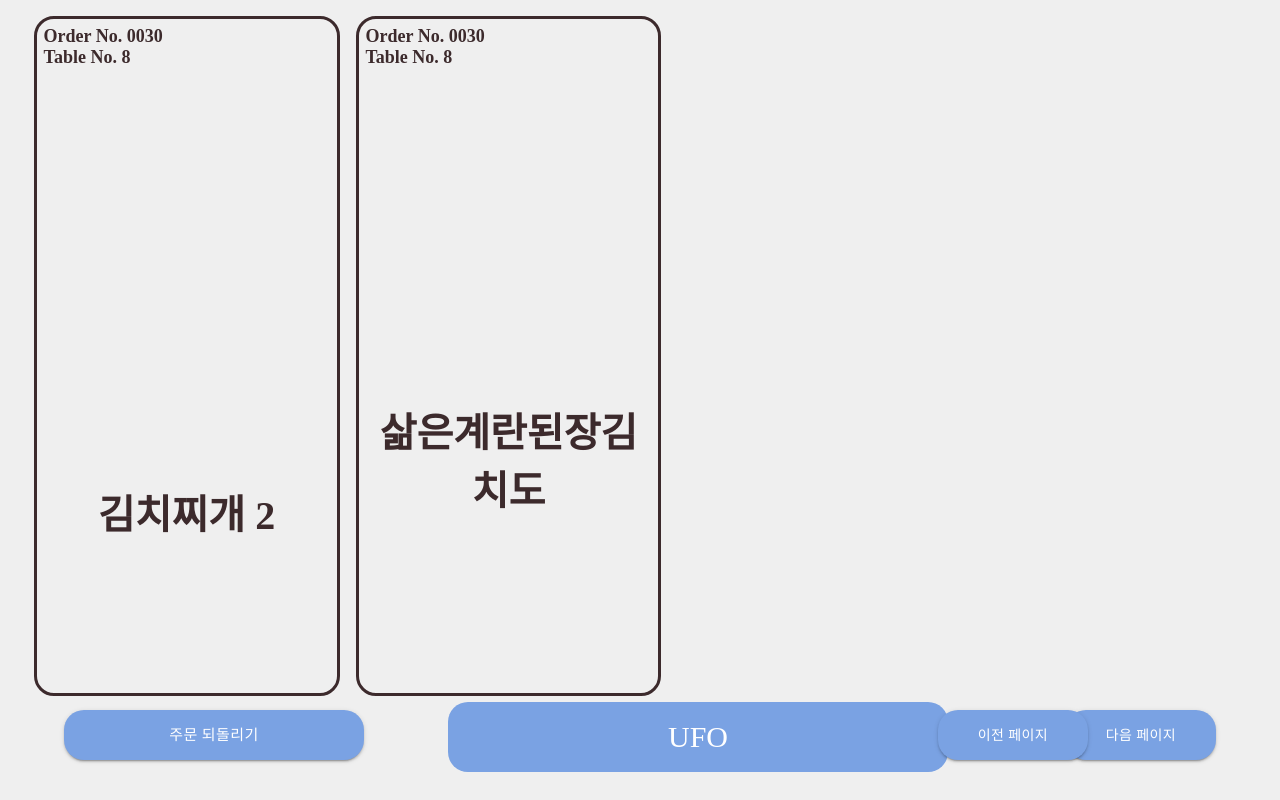
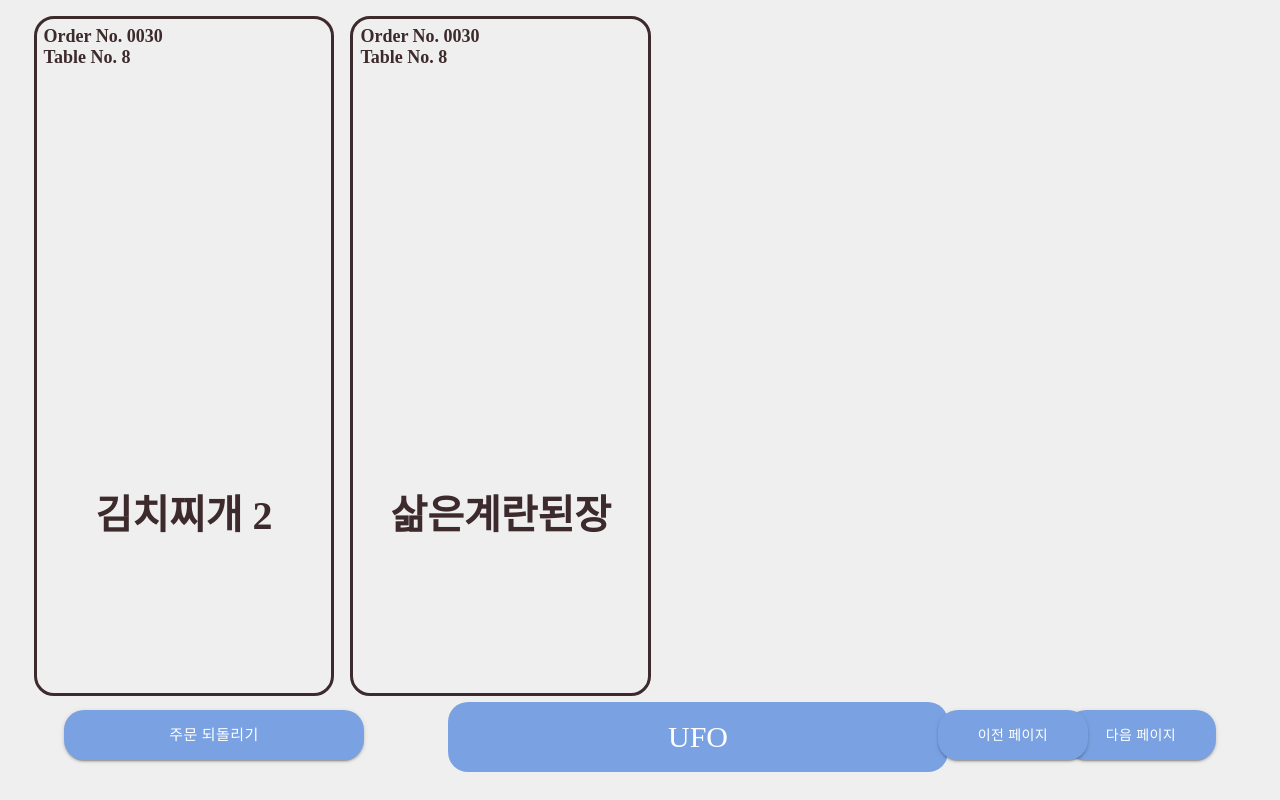
Before and after one commit to UFO-System/ufo-front, a React (Vite) app: page /KitchenPage in a window 1280 px wide. Built offline with nearby package versions, Linux system fonts and the light colour scheme.

Commit message:
메뉴이름 7글자 초과시 생략

```diff
--- a/src/components/Mobile/Kitchen/OrderBoard.jsx
+++ b/src/components/Mobile/Kitchen/OrderBoard.jsx
@@ -3,12 +3,24 @@ import "./css/KitchenPage.css";
 import { Box } from "@mui/material";
 
 const OrderBoard = ({ order_id }) => {
+  const menuNameLength = (menuName) => {
+    if (menuName.length >= 6) {
+      return (
+        <>
+          {menuName.substring(0, 6)}
+        </>
+      );
+    } else {
+      return menuName;
+    }
+  };
+
   return (
     <Box
       sx={{
         position: "relative",
         border: "3px solid #3C2A2C",
-        width: "23.9vw",
+        width: "23.5vw",
         height: "85vh",
         borderRadius: 5,
         display: "inline-block",
@@ -45,8 +57,8 @@ const OrderBoard = ({ order_id }) => {
         </tr>
         <tr>
           <td colSpan="3">
-            {order_id.menu_name}{" "}
-            {order_id.order_cnt == 1 ? "" : order_id.order_cnt}
+            {menuNameLength(order_id.menu_name)}{" "}
+            {order_id.order_cnt === 1 ? "" : order_id.order_cnt}
           </td>
         </tr>
       </table>
--- a/src/components/Mobile/Kitchen/data.json
+++ b/src/components/Mobile/Kitchen/data.json
@@ -5,7 +5,7 @@
       "order_cnt": 2
     },
     {
-      "menu_name": "삶은계란된장김치도",
+      "menu_name": "삶은계란된장김치열무김치",
       "order_cnt": 1
     }
   ]
```
